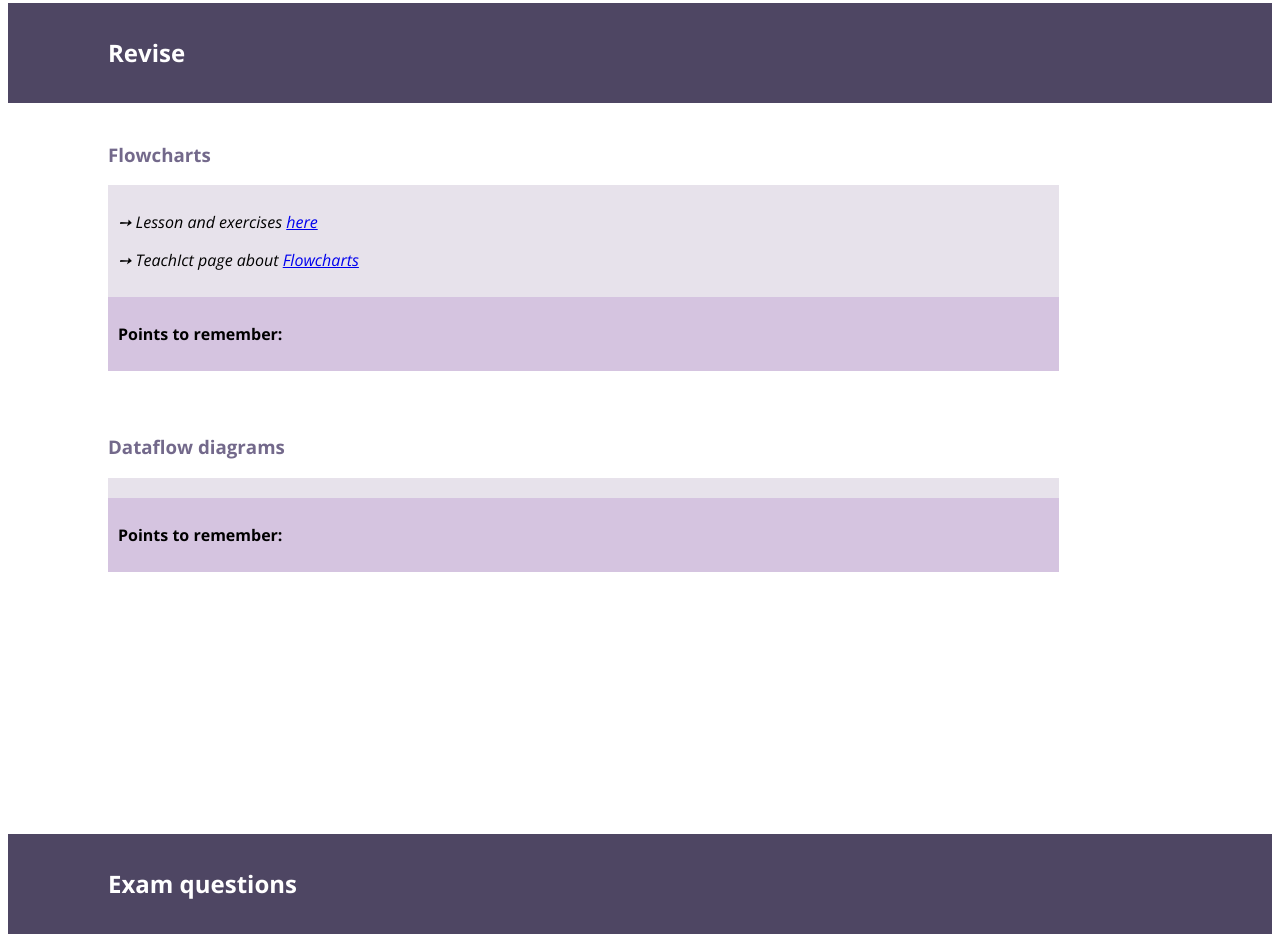
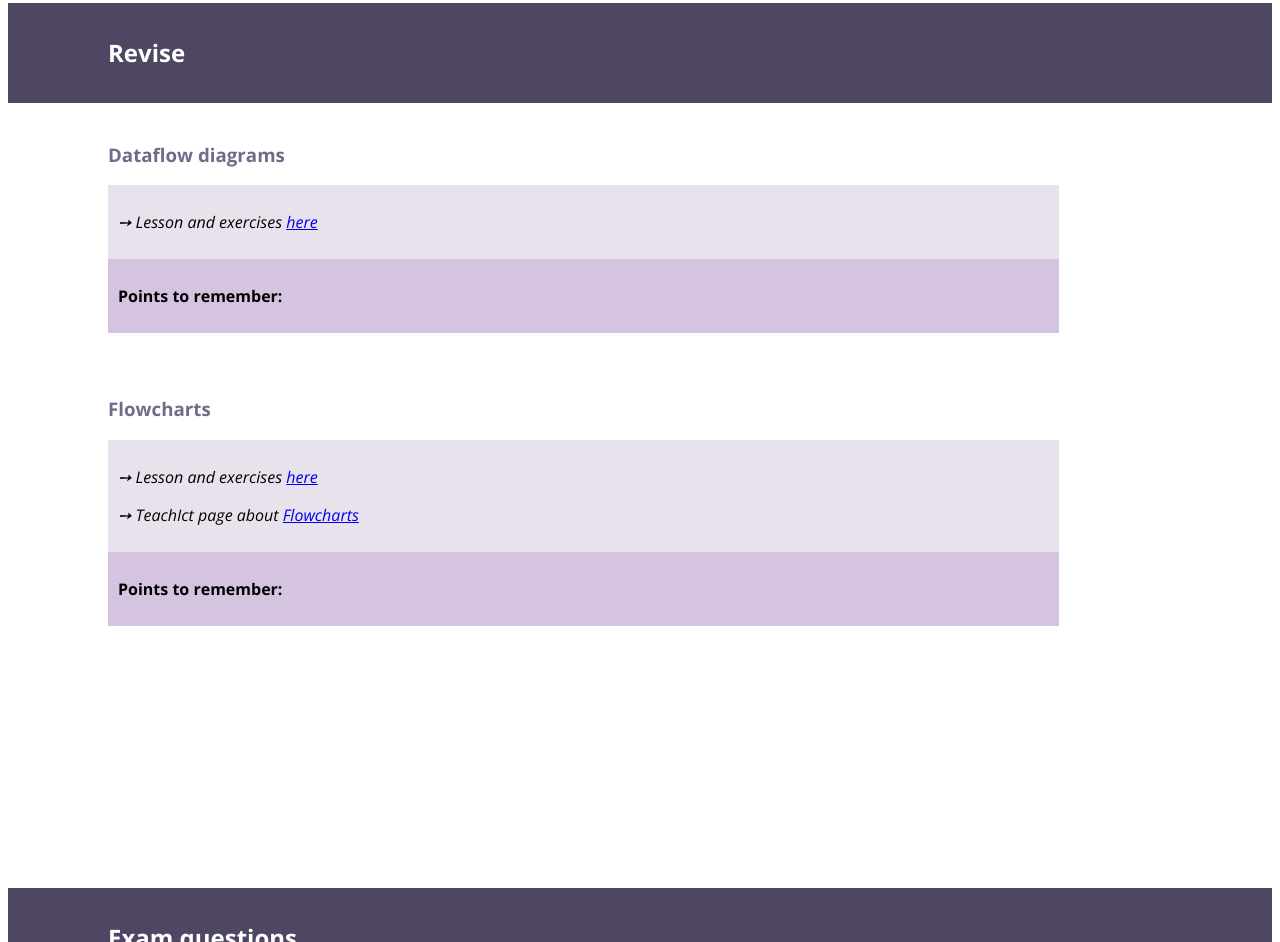
Before and after one commit to emmarroyo/emmarroyo, a plain HTML site: page p14_ITSystems.html in a window 1280 px wide. Shown: the part 1702-2644 px from the top of the page. Drawn offline with nearby package versions, Linux system fonts and the light colour scheme.

Commit message:
Update p14_ITSystems.html

```diff
--- a/p14_ITSystems.html
+++ b/p14_ITSystems.html
@@ -263,7 +263,19 @@ table{
 
 <section class="bgColor"><h2>Revise</h2></section>
 <section class="main">
-    <h3 id="311r">Flowcharts</h3>
+    <h3 id="421r">Dataflow diagrams</h3>
+    <div class="resources">
+        <p>&#10137; Lesson and exercises <a href="https://classroom.google.com/c/NjE4OTcwMDkzNTY0/m/NjQzNzI0OTU4MzA4/details">here</a></p>
+    </div>
+    <div class="toRemember">
+        <p><b>Points to remember:</b></p>
+        <ul>
+
+        </ul>
+    </div>
+    <br><br>
+
+    <h3 id="431r">Flowcharts</h3>
     <div class="resources">
         <p>&#10137; Lesson and exercises <a href="https://classroom.google.com/c/NjE4OTcwMDkzNTY0/m/NjQzNDMxMDk5NTQ3/details">here</a></p>
         <p>&#10137; TeachIct page about <a href="https://www.teach-ict.com/as_a2_ict_new/ocr/A2_G063/331_systems_cycle/analysis_tools/miniweb/pg19.htm">Flowcharts </a></p>
@@ -276,17 +288,7 @@ table{
     </div>
     <br><br>
 
-    <h3 id="313r">Dataflow diagrams</h3>
-    <div class="resources">
 
-    </div>
-    <div class="toRemember">
-        <p><b>Points to remember:</b></p>
-        <ul>
-
-        </ul>
-    </div>
-    <br><br>
 
 
 
```
